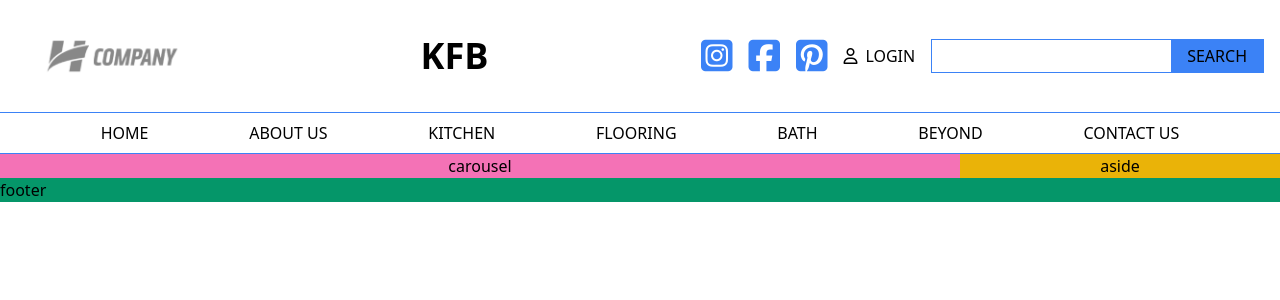
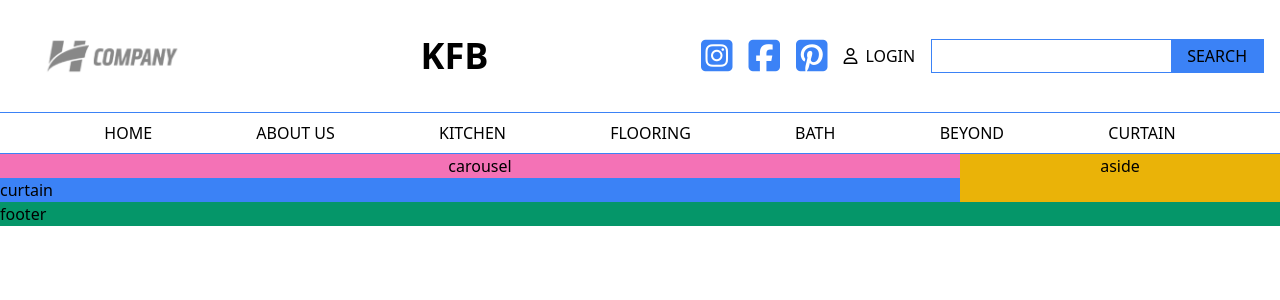
Before and after one commit to ohio-kfb/frontend, a Vue app: page /curtain in a window 1280 px wide. Shown: the top 300 px of the page. Built offline with nearby package versions, Linux system fonts and the light colour scheme.

Commit message:
rename contuct us to curtain

```diff
--- a/src/components/HeaderComponent.vue
+++ b/src/components/HeaderComponent.vue
@@ -27,7 +27,7 @@
       <router-link :to="{name: 'flooring'}" class="py-2 hover:text-blue-500">flooring</router-link>
       <router-link :to="{name: 'bath'}" class="py-2 hover:text-blue-500">bath</router-link>
       <router-link :to="{name: 'beyond'}" class="py-2 hover:text-blue-500">beyond</router-link>
-      <router-link :to="{name: 'contact-us'}" class="py-2 hover:text-blue-500">contact us</router-link>
+      <router-link :to="{name: 'curtain'}" class="py-2 hover:text-blue-500">curtain</router-link>
     </nav>
   </header>
 </template>
--- a/src/router/index.js
+++ b/src/router/index.js
@@ -26,9 +26,9 @@ const router = createRouter({
       component: () => import('../views/BeyondView.vue')
     },
     {
-      path: '/contact-us',
-      name: 'contact-us',
-      component: () => import('../views/ContactUsView.vue')
+      path: '/curtain',
+      name: 'curtain',
+      component: () => import('../views/CurtainView.vue')
     },
     {
       path: '/flooring',
--- a/src/views/ContactUsView.vue
+++ b/src/views/CurtainView.vue
@@ -3,7 +3,7 @@
 </script>
 
 <template>
-  <div class="grow">communication</div>
+  <div class="grow">curtain</div>
 </template>
 
 <style scoped>
```
